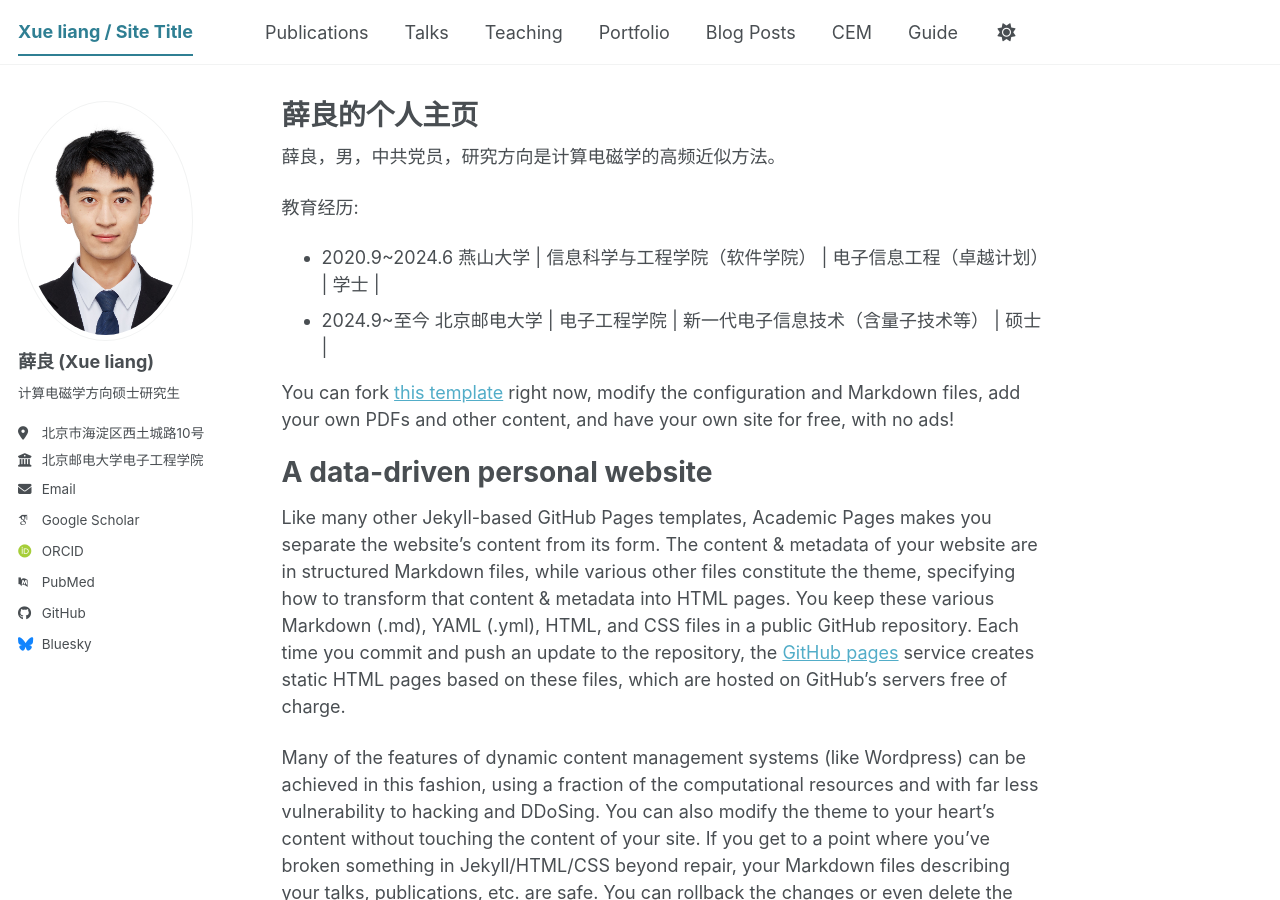
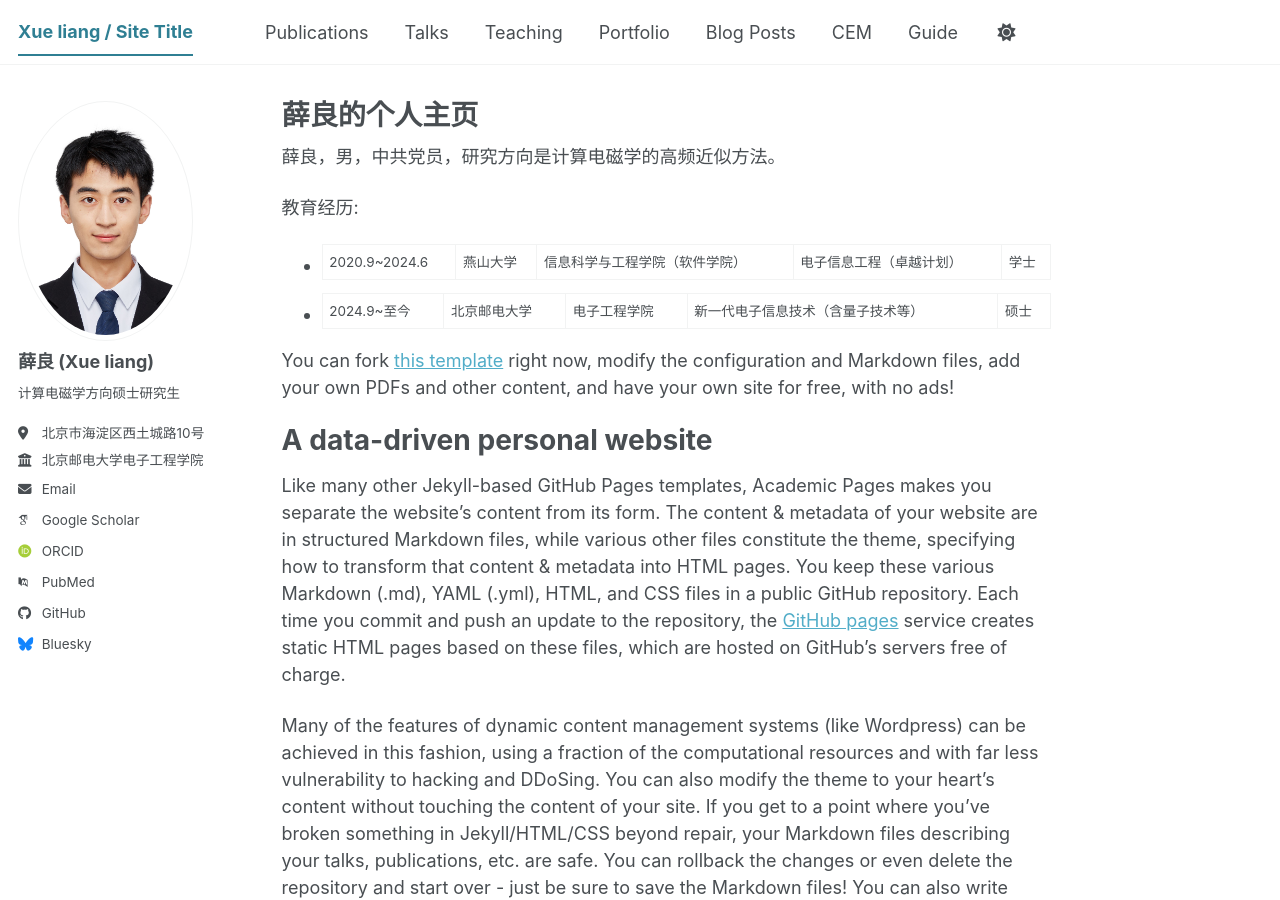
Before and after one commit to TsingHuaGo/xueliang.github.io, a Jekyll site: the page built from _pages/about.md, in a window 1280 px wide and 900 px high. Built offline with Jekyll 4.4.1, drawn with Linux system fonts in a browser that asks for light colours; some web fonts are replaced; a script bundle is joined from its source files by our own code; library files that are not in the unit come from our copies.

```diff
--- a/_pages/about.md
+++ b/_pages/about.md
@@ -10,10 +10,8 @@ redirect_from:
 薛良，男，中共党员，研究方向是计算电磁学的高频近似方法。
 
 教育经历:
-- 2020.9~2024.6
-燕山大学 | 信息科学与工程学院（软件学院） | 电子信息工程（卓越计划） | 学士 |
-- 2024.9~至今
-北京邮电大学 | 电子工程学院 | 新一代电子信息技术（含量子技术等） | 硕士 |
+- 2020.9~2024.6 | 燕山大学 | 信息科学与工程学院（软件学院） | 电子信息工程（卓越计划） | 学士 |
+- 2024.9~至今 | 北京邮电大学 | 电子工程学院 | 新一代电子信息技术（含量子技术等） | 硕士 |
 
  You can fork [this template](https://github.com/academicpages/academicpages.github.io) right now, modify the configuration and Markdown files, add your own PDFs and other content, and have your own site for free, with no ads!
 
```
